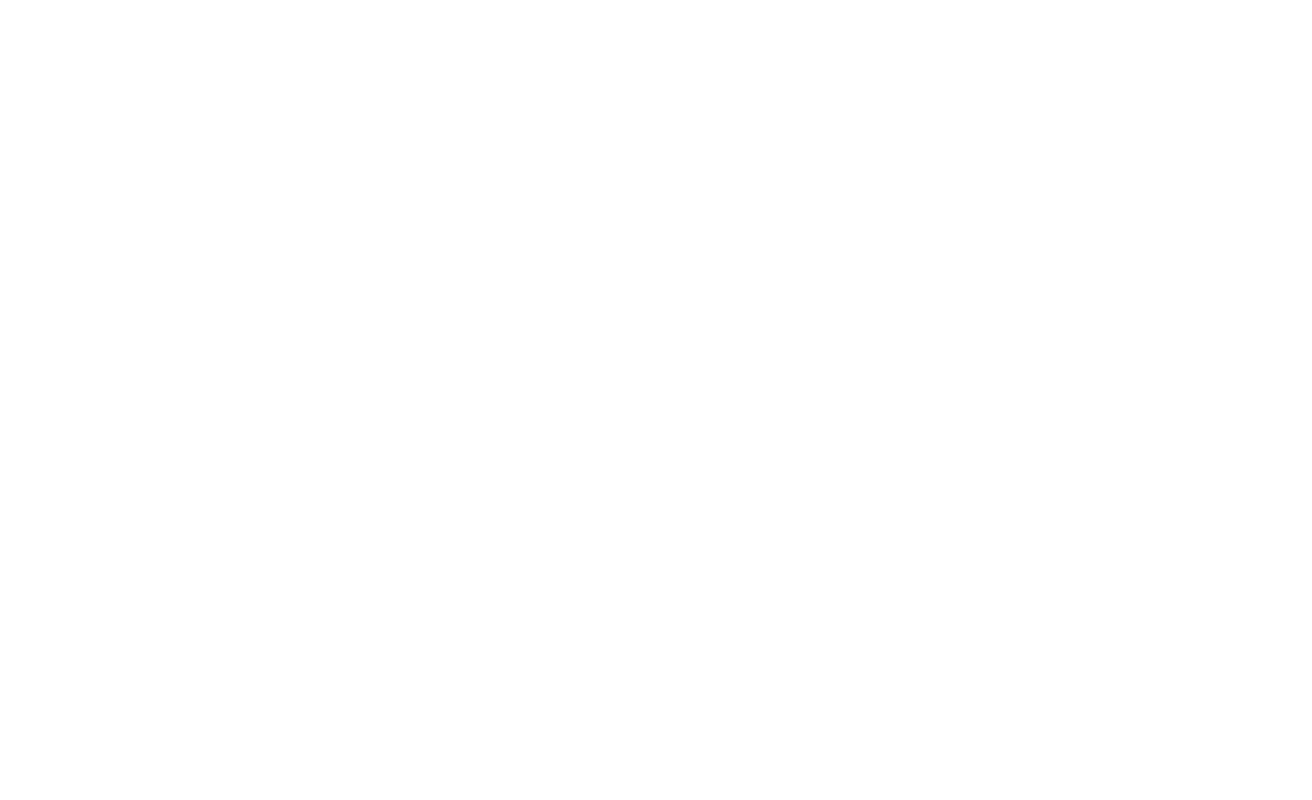
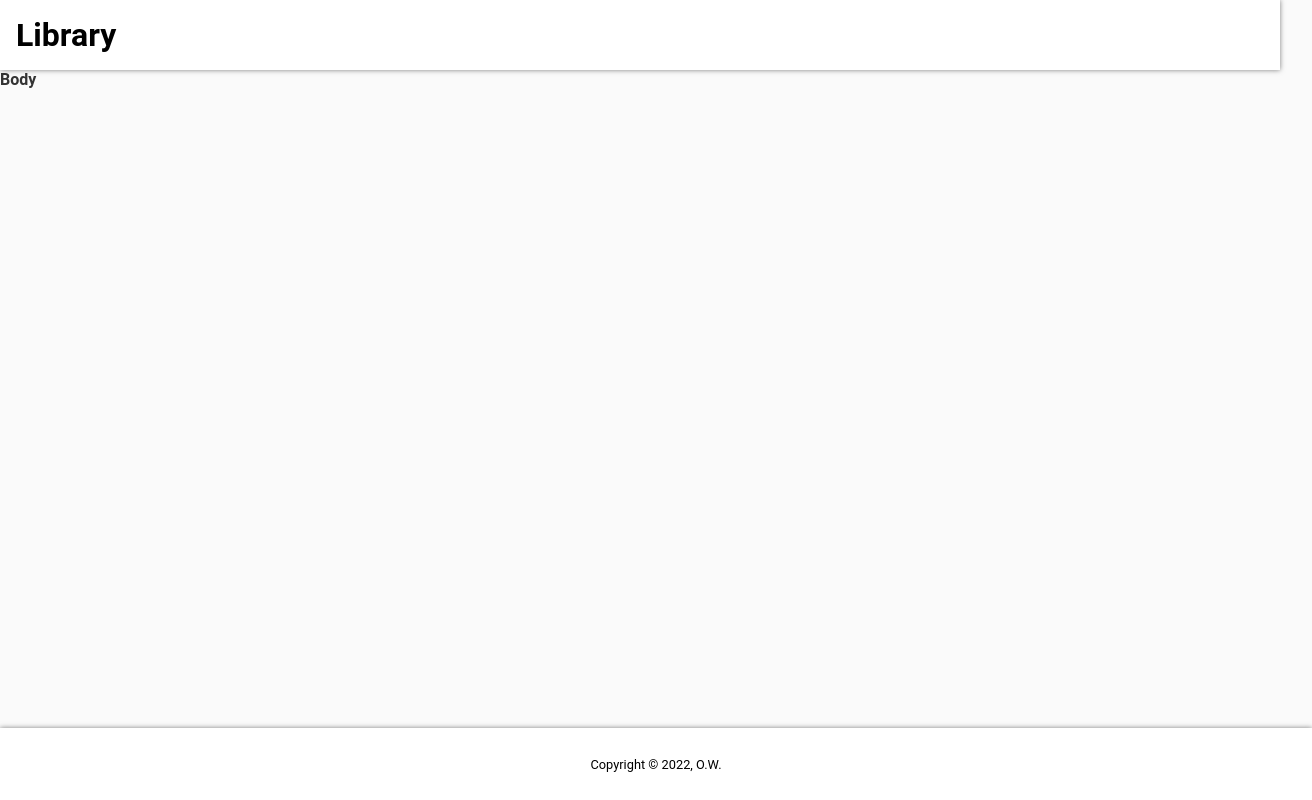
Before and after one commit to Taaaaab/library, a plain HTML site: page index.html in a window 1280 px wide. Shown: the whole page, 1312 px wide, since content can reach past the window. Drawn offline with Linux system fonts and the light colour scheme.

Commit message:
Setup template for library

```diff
--- a/index.html
+++ b/index.html
@@ -9,6 +9,16 @@
     <script src="script.js" defer></script>
 </head>
 <body>
-
+    <div class="container">
+        <div class="header">
+            Library
+        </div>
+        <div class="body">
+            Body
+        </div>
+        <div class="footer">
+            Copyright © 2022, O.W.
+        </div>
+    </div>
 </body>
 </html>
--- a/style.css
+++ b/style.css
@@ -0,0 +1,48 @@
+body {
+    margin: 0 auto;
+    width: 100%;
+    background-color: hsl(0, 0%, 98%);
+    color: #333;
+    font: 100% / normal sans-serif;
+    font-family: Roboto, Oxygen, Ubuntu, Cantarell, 'Open Sans', 'Helvetica Neue', sans-serif;
+    font-weight: bold;
+  }
+
+  .container {
+    display: flex;
+    flex-direction: column;
+    position: relative;
+    min-height: 100vh;
+}
+
+.header {
+    font-size: 2rem;
+    display: grid;
+    align-items: center;
+    padding: 1rem;
+    color: #000000;
+    background-color: #ffffff;
+    z-index: 100;
+    box-shadow: 0px 0px 5px rgba(0,0,0,0.5);
+}
+
+.body {
+
+}
+
+.footer {
+    position: absolute;
+    bottom: 0;
+    width: 100%;
+    height: 2.5rem;
+    font-size: .8rem;
+    font-weight: normal;
+
+    display: grid;
+    place-items: center;
+    padding: 1rem;
+    color: #000000;
+    background-color: #ffffff;
+    z-index: 100;
+    box-shadow: 0px 0px 5px rgba(0,0,0,0.5);
+}
```
